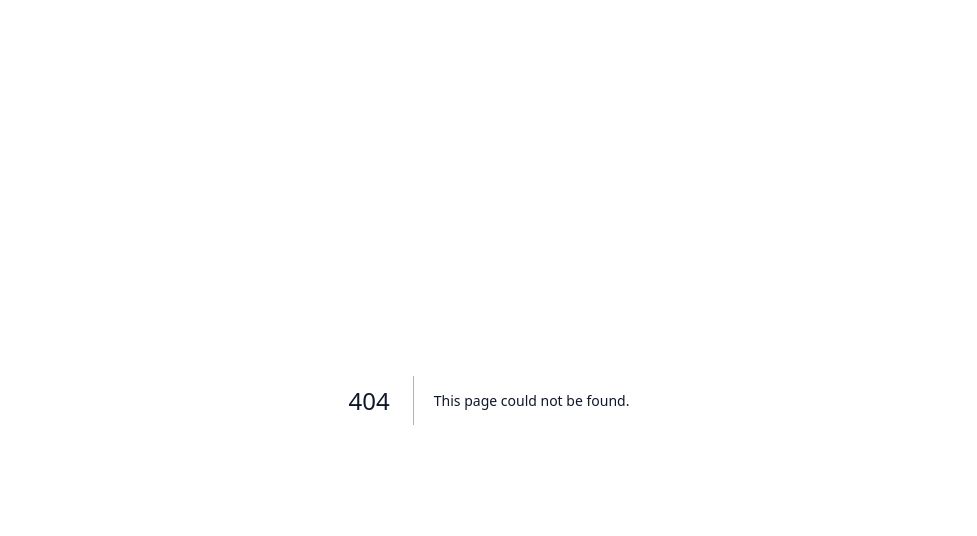
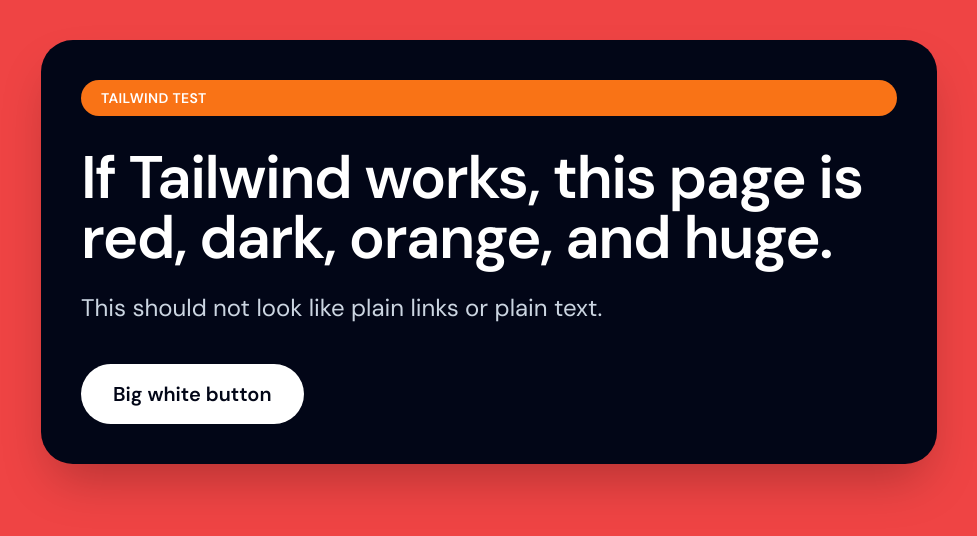
Before and after one commit to sashadman/forge, a Next.js app: page /style-test in a window 1280 px wide. Before the commit this address had no page. Shown: the top 536 px of the page, without its empty margins (151-1128 px from the left). Built offline with nearby package versions, Linux system fonts and the light colour scheme.

Commit message:
Fix Tailwind processing and homepage styling

```diff
--- /dev/null
+++ b/app/style-test/page.tsx
@@ -0,0 +1,23 @@
+export default function StyleTestPage() {
+  return (
+    <main className="min-h-screen bg-red-500 p-10 text-white">
+      <div className="mx-auto max-w-4xl rounded-[2rem] bg-slate-950 p-10 shadow-2xl">
+        <p className="rounded-full bg-orange-500 px-5 py-2 text-sm font-bold uppercase tracking-wide text-white">
+          Tailwind test
+        </p>
+
+        <h1 className="mt-8 text-6xl font-black tracking-tight">
+          If Tailwind works, this page is red, dark, orange, and huge.
+        </h1>
+
+        <p className="mt-6 text-2xl text-slate-300">
+          This should not look like plain links or plain text.
+        </p>
+
+        <button className="mt-10 rounded-full bg-white px-8 py-4 text-xl font-bold text-slate-950">
+          Big white button
+        </button>
+      </div>
+    </main>
+  )
+}
```
